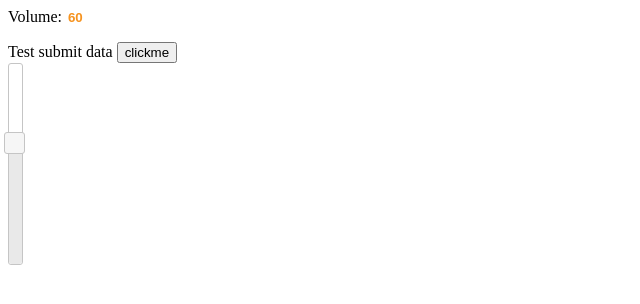
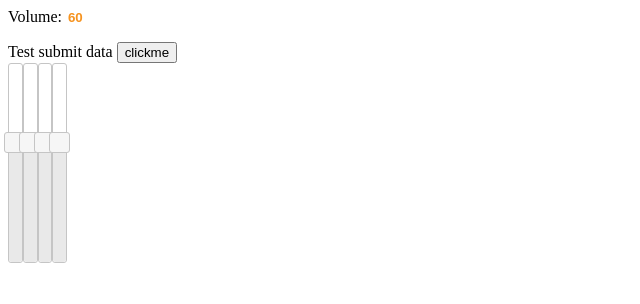
Before and after one commit to SimulatedSimian/mixerWeb, a plain HTML site: page www/index.html in a window 1280 px wide. Shown: the whole page, without its empty margins (0-640 px from the left). Drawn offline with nearby package versions, Linux system fonts and the light colour scheme.

Commit message:
trying some things

```diff
--- a/www/index.html
+++ b/www/index.html
@@ -12,8 +12,8 @@
 			function postData(path, params) {
 				$.post("/" + path, params);
 			}
-			$(function() {
-			    $( "#slider-vertical" ).slider({
+			function initSlider(selector) {
+			    $( selector ).slider({
 			    	orientation: "vertical",
 			    	range: "min",
 			    	min: 0,
@@ -21,9 +21,17 @@
 			    	value: 60,
 			    	slide: function( event, ui ) {
 			    		$( "#amount" ).val( ui.value );
+						postData('test', $( "#amount" ).val());
 			    	}
 			    });
-			    $( "#amount" ).val( $( "#slider-vertical" ).slider( "value" ) );
+			}
+
+			$(function() {
+				initSlider("#slider-vertical1")
+				initSlider("#slider-vertical2")
+				initSlider("#slider-vertical3")
+				initSlider("#slider-vertical4")
+			    $( "#amount" ).val( $( "#slider-vertical1" ).slider( "value" ) );
 			});
 			$(document).ready(function() {
 				$('#clickMe').click(function() {
@@ -37,6 +45,9 @@
 		</p>
 		Test submit data <input id="clickMe" type="button" value="clickme" />
 
-		<div id="slider-vertical" style="height:200px;"></div>
+		<div id="slider-vertical1" style="height:200px;display:table-cell;margin:10px;"></div>
+		<div id="slider-vertical2" style="height:200px;display:table-cell;margin:10px;"></div>
+		<div id="slider-vertical3" style="height:200px;display:table-cell;margin:10px;"></div>
+		<div id="slider-vertical4" style="height:200px;display:table-cell;margin:10px;"></div>
 	</body>
 </html>
```
